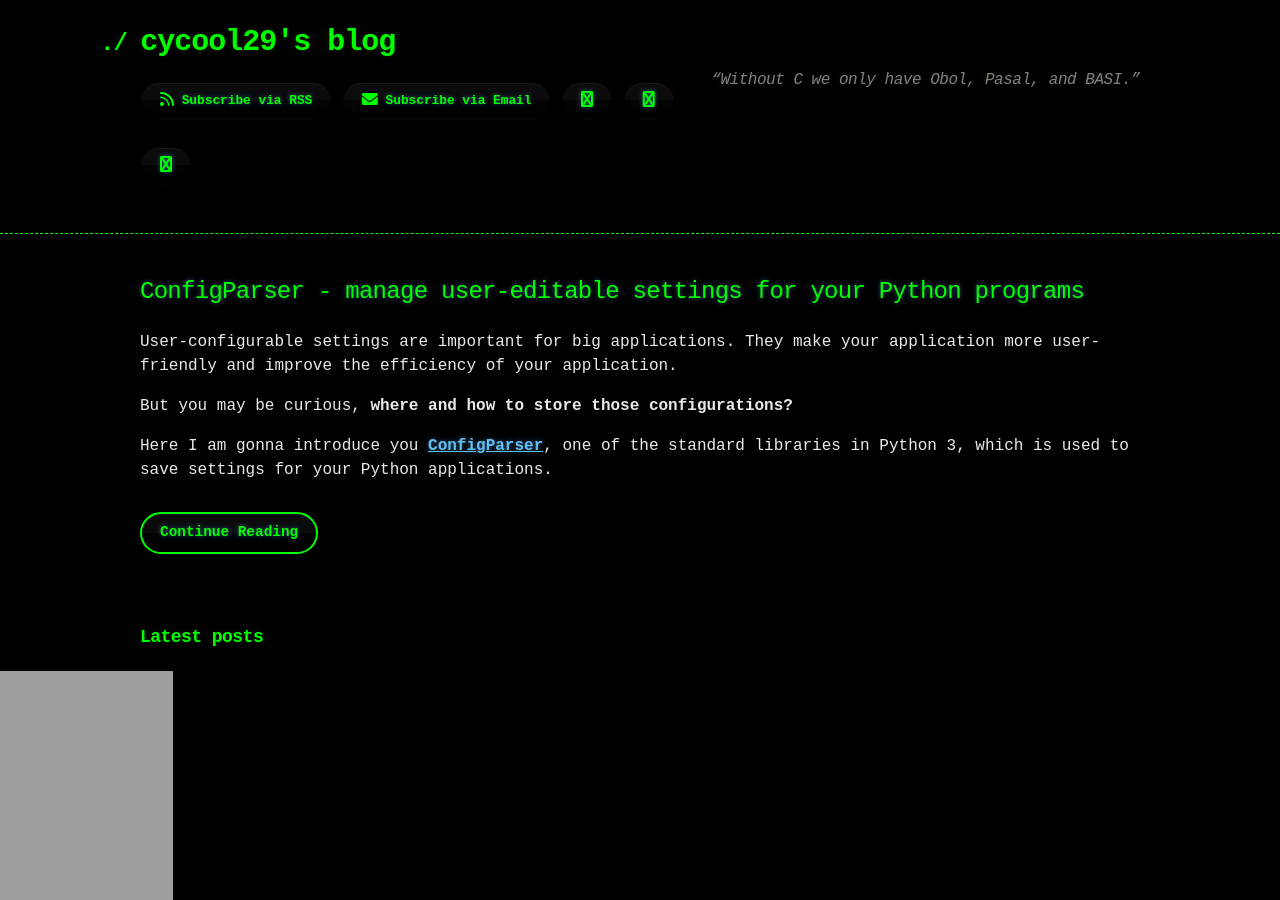
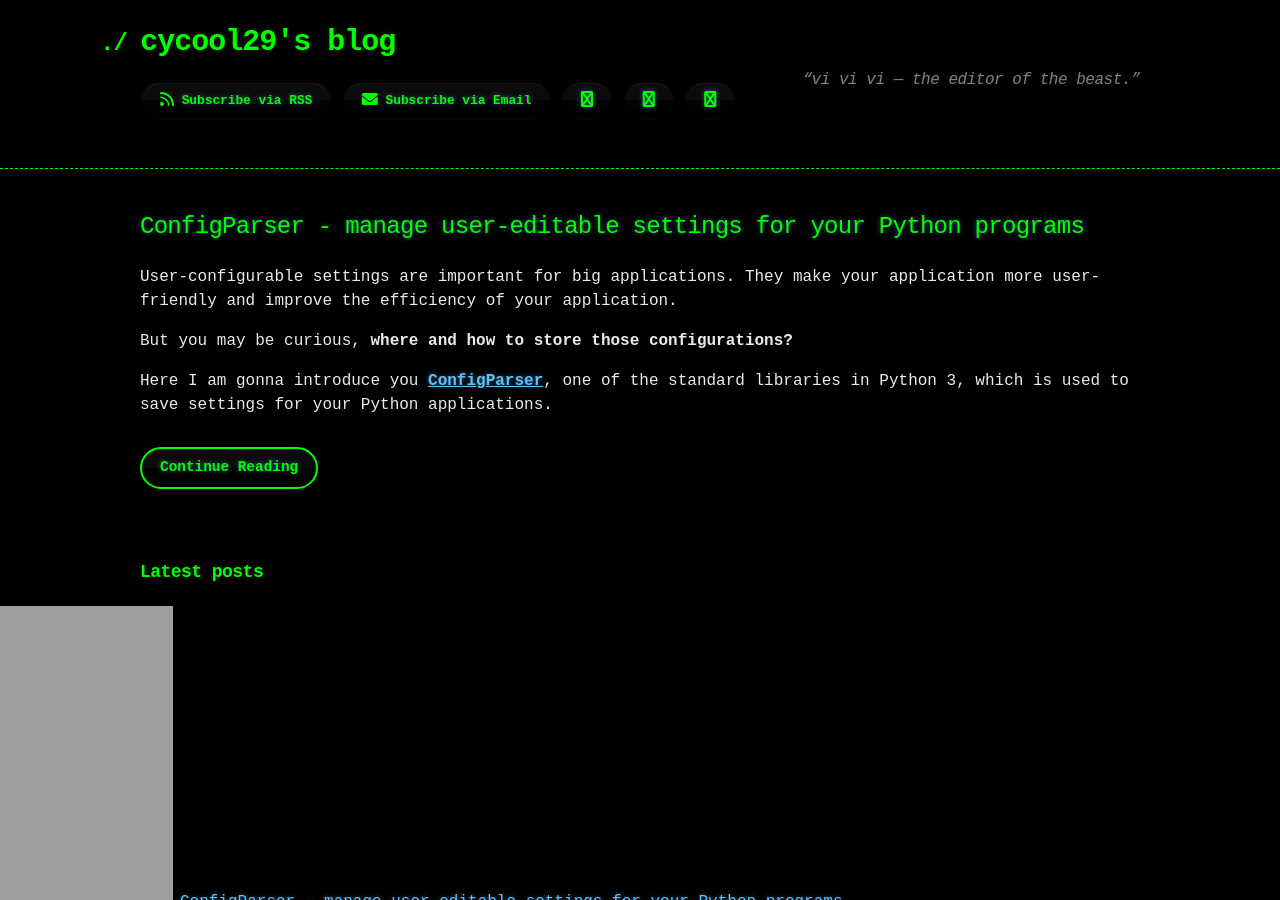
Before and after one commit to cycool29/cycool29.github.io, a Jekyll site: the page built from index.md, in a window 1280 px wide and 900 px high. Built offline with Jekyll 4.4.1, drawn with Linux system fonts in a browser that asks for light colours; a style sheet for code colours, icons or effects is not loaded.

Commit message:
Update quotes

```diff
--- a/_config.yml
+++ b/_config.yml
@@ -1,5 +1,5 @@
 title: cycool29's blog
-description: "“Without C we only have Obol, Pasal, and BASI.” "
+description: "“vi vi vi — the editor of the beast.” "
 bio: A high school student. Intermediate in Python, Git, Bash. Learning JavaScript. He/Him. "
 author: cycool29
 url: https://cycool29.github.io
```
